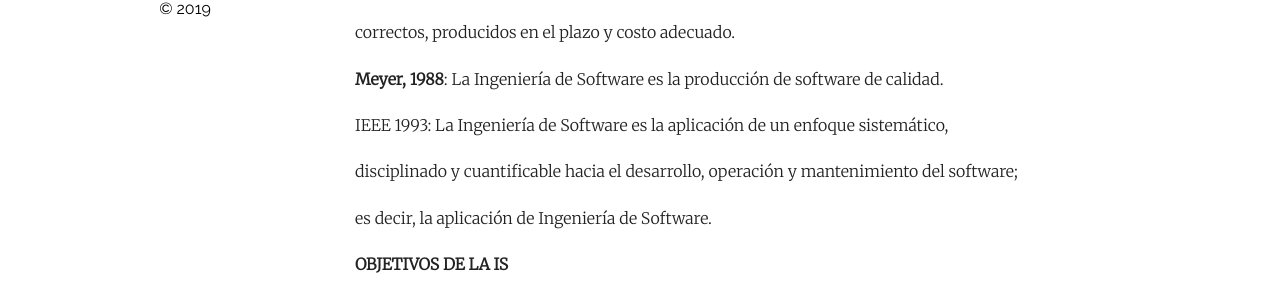
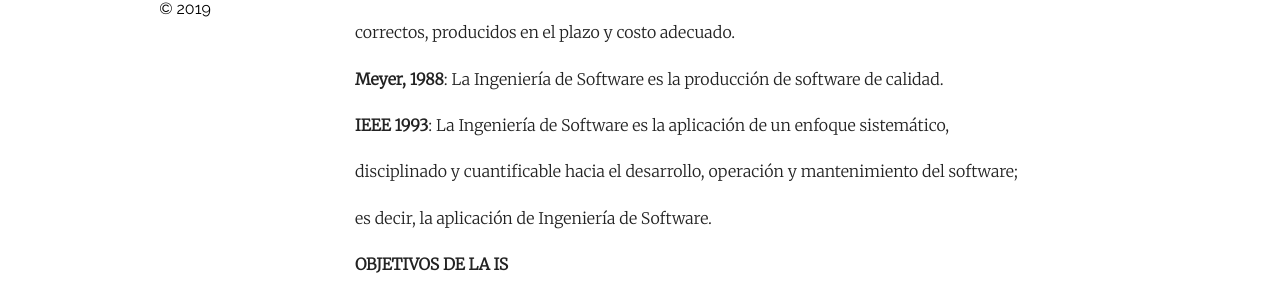
Before and after one commit to sebastian854/sebastian854.github.io, a Jekyll site: the page built from _posts/2019-03-23-welcome-to-jekyll.markdown, in a window 1280 px wide and 1296 px high. Shown: the part 693-994 px from the top of the window. Built offline with Jekyll 4.4.1, drawn with Linux system fonts in a browser that asks for light colours.

Commit message:
Update 2019-03-23-welcome-to-jekyll.markdown

```diff
--- a/_posts/2019-03-23-welcome-to-jekyll.markdown
+++ b/_posts/2019-03-23-welcome-to-jekyll.markdown
@@ -21,7 +21,7 @@ categories: Javascript NodeJS
 <P ALIGN="justify">la producción de programas que cumplan las especificaciones, y que se demuestren
 <P ALIGN="justify">correctos, producidos en el plazo y costo adecuado.
 <P ALIGN="justify"> <P><B>Meyer, 1988</B>: La Ingeniería de Software es la producción de software de calidad.
-<P ALIGN="justify">IEEE 1993: La Ingeniería de Software es la aplicación de un enfoque sistemático,
+<P ALIGN="justify"> <P><B>IEEE 1993</B>: La Ingeniería de Software es la aplicación de un enfoque sistemático,
 <P ALIGN="justify">disciplinado y cuantificable hacia el desarrollo, operación y mantenimiento del software;
 <P ALIGN="justify">es decir, la aplicación de Ingeniería de Software.
 
```
